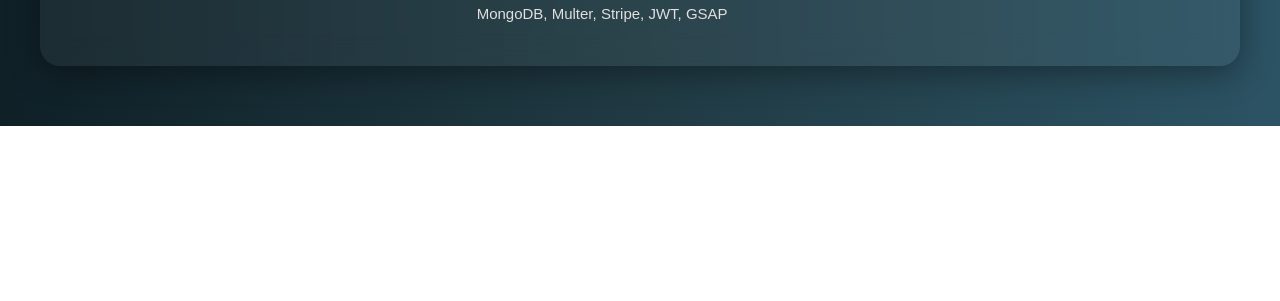
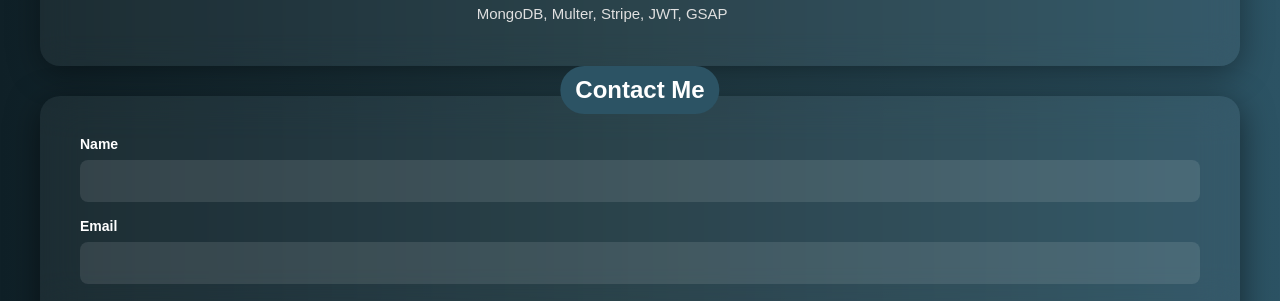
Before and after one commit to Abin-x/Abin-Portfolio, a React (Vite) app: page / in a window 1280 px wide. Shown: the part 3572-3873 px from the top of the page. Before the commit the page ends 3698 px from the top, so only its background shows below. Built offline with nearby package versions, Linux system fonts and the light colour scheme.

Commit message:
add contact

```diff
--- a/src/Pages/Contact/contact.css
+++ b/src/Pages/Contact/contact.css
@@ -0,0 +1,87 @@
+.contact-container {
+  width: 100%;
+  min-height: 100vh;
+  padding: 60px 40px;
+  background: linear-gradient(to right, #0f2027, #203a43, #2c5364);
+  display: flex;
+  align-items: center;
+  justify-content: center;
+  margin-top: -60px;
+}
+
+.contact-card {
+    margin-top: -300px;
+  background: rgba(255, 255, 255, 0.05);
+  backdrop-filter: blur(20px);
+  -webkit-backdrop-filter: blur(20px);
+  border-radius: 20px;
+  padding: 40px;
+  width: 100%;
+  /* max-width: 600px; */
+  box-shadow: 0 8px 32px rgba(0, 0, 0, 0.5);
+  color: white;
+}
+
+
+
+.contact-card h2 {
+  position: absolute;
+  top: -30px;
+  left: 50%;
+  transform: translateX(-50%);
+  background: #2c5364;
+  padding: 10px 15px;
+  border-radius: 50px;
+  font-weight: bold;
+  color: #ffffff;
+  z-index: 1;
+}
+
+.contact-form {
+  display: flex;
+  flex-direction: column;
+  gap: 16px;
+}
+
+.form-group {
+  display: flex;
+  flex-direction: column;
+}
+
+.form-group label {
+  margin-bottom: 8px;
+  font-weight: 600;
+  font-size: 14px;
+}
+
+.form-group input,
+.form-group textarea {
+  padding: 12px 14px;
+  border: none;
+  border-radius: 8px;
+  background-color: rgba(255, 255, 255, 0.1);
+  color: white;
+  font-size: 16px;
+  outline: none;
+}
+
+.form-group input::placeholder,
+.form-group textarea::placeholder {
+  color: rgba(255, 255, 255, 0.6);
+}
+
+button[type="submit"] {
+  padding: 12px;
+  font-size: 16px;
+  background-color: #00ffff;
+  border: none;
+  border-radius: 8px;
+  color: #000;
+  font-weight: bold;
+  cursor: pointer;
+  transition: all 0.3s ease;
+}
+
+button[type="submit"]:hover {
+  background-color: #28cbf0;
+}
--- a/src/Pages/Contact/contact.jsx
+++ b/src/Pages/Contact/contact.jsx
@@ -0,0 +1,29 @@
+import React from 'react';
+import './contact.css';
+
+const Contact = () => {
+  return (
+    <div className="contact-container">
+      <div className="contact-card">
+        <h2>Contact Me</h2>
+        <form className="contact-form">
+          <div className="form-group">
+            <label htmlFor="name">Name</label>
+            <input type="text" id="name" name="name" required />
+          </div>
+          <div className="form-group">
+            <label htmlFor="email">Email</label>
+            <input type="email" id="email" name="email" required />
+          </div>
+          <div className="form-group">
+            <label htmlFor="message">Message</label>
+            <textarea id="message" name="message" rows="5" required></textarea>
+          </div>
+          <button type="submit">Send Message</button>
+        </form>
+      </div>
+    </div>
+  );
+};
+
+export default Contact;
--- a/src/Pages/Home/home.jsx
+++ b/src/Pages/Home/home.jsx
@@ -2,6 +2,7 @@
 import Skills from '../Skills/skills';
 import Projects from '../Projects/projects';
 import Service from '../Service/service';
+import Contact from '../Contact/contact';
 import './home.css';
 
 // const skills = [
@@ -248,6 +249,7 @@
       </div> */}
       <Service />
       <Projects />
+      <Contact />
     </>
   );
 };
--- a/src/Pages/Service/service.css
+++ b/src/Pages/Service/service.css
@@ -101,7 +101,7 @@
 @media (max-width: 768px) {
   .service-container {
     padding: 40px 20px;
-    margin-top: -50px;
+    margin-top: -40px;
   }
 
   .service-card-bg {
--- a/src/Pages/Service/service.jsx
+++ b/src/Pages/Service/service.jsx
@@ -3,7 +3,7 @@
 
 const Service = () => {
   return (
-    <div className="service-container">
+    <div className="service-container" id='services'>
       <div className="service-card-bg">
         <h2>My Services</h2>
         <div className="service-card-box">
--- a/src/Pages/Skills/skills.css
+++ b/src/Pages/Skills/skills.css
@@ -31,7 +31,7 @@
   left: 50%;
   transform: translateX(-50%);
   background: #2c5364;
-  padding: 10px 30px;
+  padding: 10px 10px;
   border-radius: 50px;
   /* font-size: 28px; */
   font-weight: bold;
```
